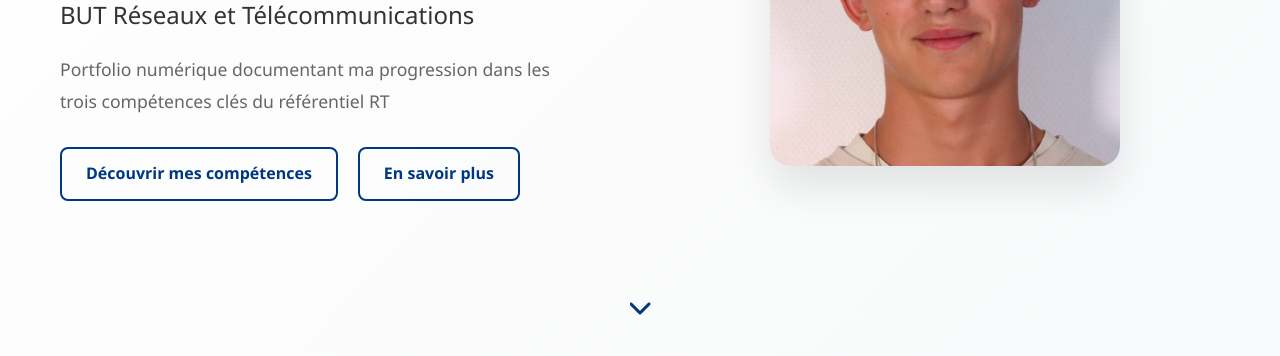
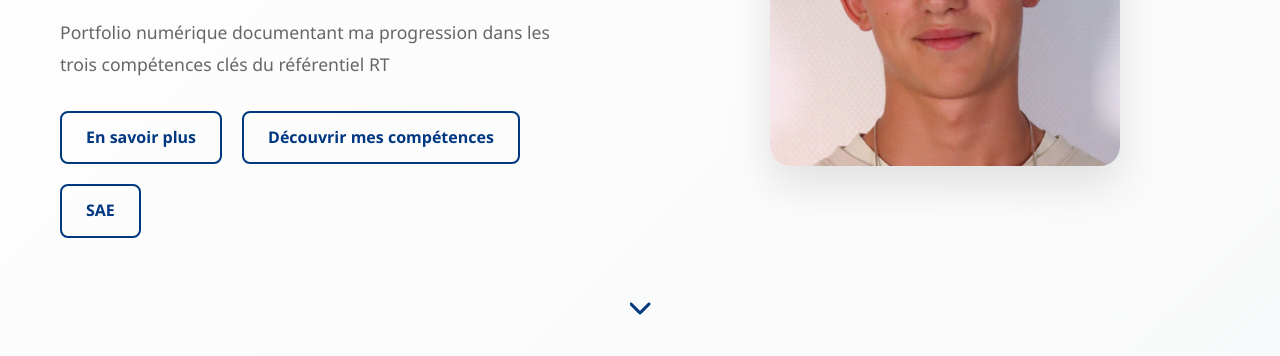
Before and after one commit to MaximeAntoine14250/Portfolio-Pro, a plain HTML site: page index.html in a window 1280 px wide. Shown: the part 444-800 px from the top of the page. Drawn offline with Linux system fonts and the light colour scheme.

Commit message:
commit 30/08/25

```diff
--- a/index.html
+++ b/index.html
@@ -42,8 +42,9 @@
                     Portfolio numérique documentant ma progression dans les trois compétences clés du référentiel RT
                 </p>
                 <div class="hero-buttons fade-in-up delay-3">
+                    <a href="#apropos" class="btn btn-secondary">En savoir plus</a>
                     <a href="#competences" class="btn btn-secondary">Découvrir mes compétences</a>
-                    <a href="#apropos" class="btn btn-secondary">En savoir plus</a>
+                    <a href="#sae" class="btn btn-secondary">SAE</a>
                 </div>
             </div>
             <div class="hero-right fade-in-right">
```
